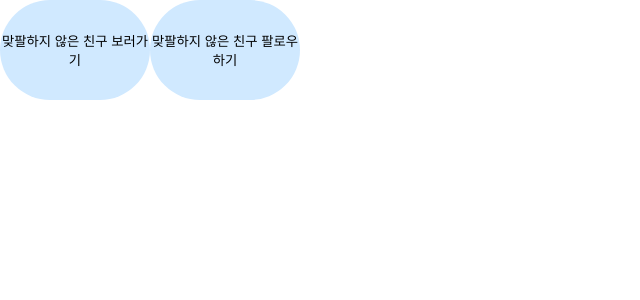
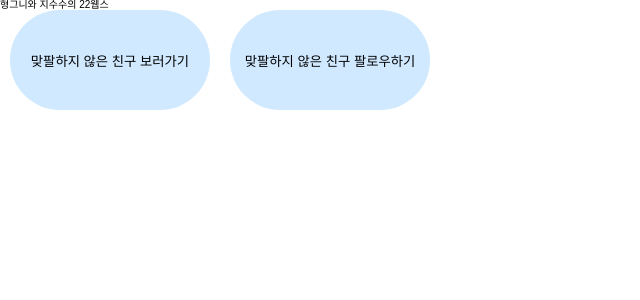
Before and after one commit to 22webs/handsome-n-pretty-kimseohyun, a React (Vite) app: page / in a window 1280 px wide. Shown: the top 300 px of the page, without its empty margins (0-640 px from the left). Built offline with nearby package versions, Linux system fonts and the light colour scheme.

Commit message:
feat : 제목 추가

```diff
--- a/src/@pages/main.tsx
+++ b/src/@pages/main.tsx
@@ -10,6 +10,7 @@ export default function Main() {
 
   return (
     <>
+      <h1>형그니와 지수수의 22웹스</h1>
       <St.Button onClick={() => handleMoveToPage('/get')}>맞팔하지 않은 친구 보러가기</St.Button>
       <St.Button onClick={() => handleMoveToPage('/put')}>맞팔하지 않은 친구 팔로우하기</St.Button>
     </>
--- a/src/@pages/style.tsx
+++ b/src/@pages/style.tsx
@@ -1,8 +1,9 @@
 import styled from 'styled-components';
 
 export const Button = styled.button`
-  width: 15rem;
+  width: 20rem;
   height: 10rem;
+  margin: 0 1rem;
 
   border-radius: 5rem;
 
```
